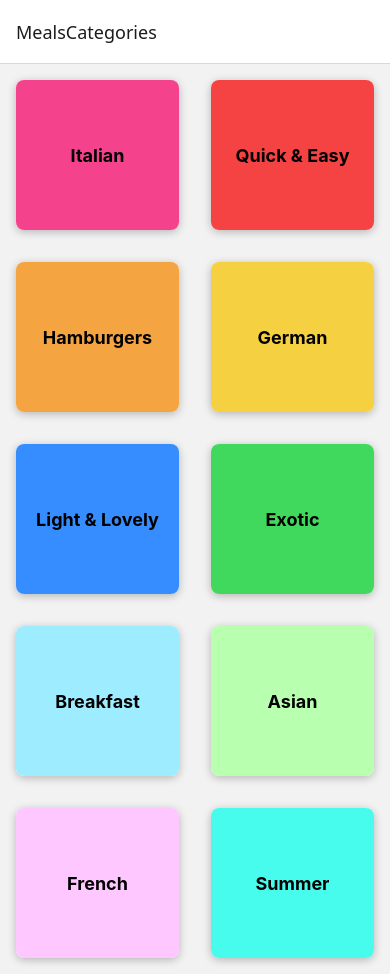
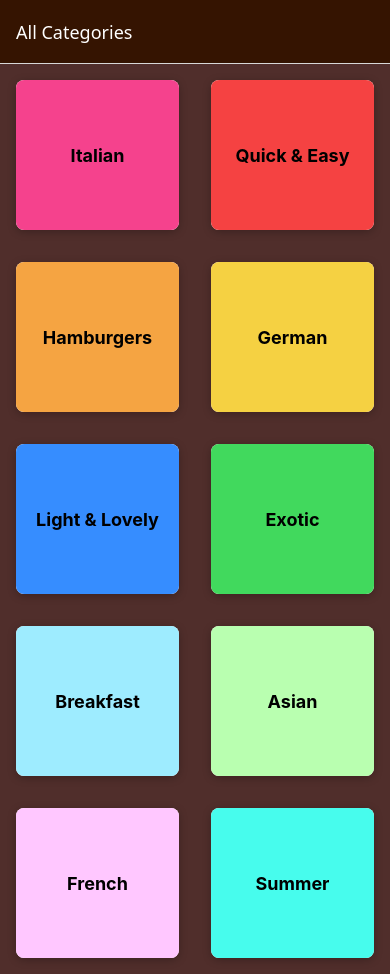
Before and after one commit to nwaenwae/react-native-navigation, a React Native app: screen /MealsCategories in a window 390 px wide. Built offline with nearby package versions, Linux system fonts and the light colour scheme.

Commit message:
implement MealsOverViewScreen

```diff
--- a/App.js
+++ b/App.js
@@ -3,25 +3,41 @@ import {StatusBar} from 'expo-status-bar';
 import {NavigationContainer} from "@react-navigation/native";
 import {createStackNavigator} from "@react-navigation/stack";
 import CategoriesScreen from "./screens/CategoriesScreen";
+import MealsOverviewScreen from "./screens/MealsOverviewScreen";
 
 const Stack = createStackNavigator();
 
 export default function App() {
   return (
-    <View style={styles.container}>
+    <>
       <StatusBar style='light'/>
       <NavigationContainer>
-        <Stack.Navigator>
-          <Stack.Screen name="MealsCategories" component={CategoriesScreen} />
+        <Stack.Navigator
+          screenOptions={{
+            headerStyle: {backgroundColor: '#351401'},
+            headerTintColor: '#fff',
+          }}>
+          <Stack.Screen
+            name="MealsCategories"
+            component={CategoriesScreen}
+            options={{
+              title: "All Categories",
+            }}
+          />
+          <Stack.Screen
+            name="MealsOverview"
+            component={MealsOverviewScreen}
+            // options={({route, navigation}) => {
+            //   const catId = route.params.categoryId;
+            //   return {
+            //     title: catId
+            //   };
+            // }}
+          />
         </Stack.Navigator>
       </NavigationContainer>
-    </View>
+    </>
   );
 }
 
-const styles = StyleSheet.create({
-  container: {
-    flex: 1,
-    backgroundColor: '#24180f',
-  },
-});
+const styles = StyleSheet.create({});
--- a/components/CategoryGridTile.js
+++ b/components/CategoryGridTile.js
@@ -1,11 +1,13 @@
 import {Pressable, View, Text, StyleSheet, Platform} from "react-native";
 
-function CategoryGridTile({title, color}) {
+function CategoryGridTile({title, color, onPress}) {
   return (
     <View style={styles.gridItem}>
       <Pressable
         android_ripple={{color: '#ccc', foreground: true,}}
-        style={({pressed}) => [styles.button, pressed ? styles.buttonPressed : null]}>
+        style={({pressed}) => [styles.button, pressed ? styles.buttonPressed : null]}
+        onPress={onPress}
+      >
         <View style={[styles.innerContainer, {backgroundColor: color}]}>
           <Text style={styles.title}>{title}</Text>
         </View>
--- /dev/null
+++ b/components/MealItem.js
@@ -0,0 +1,70 @@
+import {View, Pressable, StyleSheet, Image, Text, Platform} from "react-native";
+
+function MealItem({title, imageUrl, duration, complexity, affordability}) {
+  return (
+    <View style={styles.mealItem}>
+      <Pressable
+        android_ripple={{color: '#ccc', foreground: true}}
+        style={({pressed}) => pressed ? styles.buttonPressed : null}
+      >
+        <View>
+          <View>
+            <Image source={{uri: imageUrl}} style={styles.image}/>
+            <Text style={styles.title}>{title}</Text>
+          </View>
+          <View style={styles.details}>
+            <Text style={styles.detailItem}>{duration}m</Text>
+            <Text style={styles.detailItem}>{complexity.toUpperCase()}</Text>
+            <Text style={styles.detailItem}>{affordability.toUpperCase()}</Text>
+          </View>
+        </View>
+      </Pressable>
+    </View>
+  )
+}
+
+export default MealItem;
+
+const styles = StyleSheet.create({
+  mealItem: {
+    margin: 16,
+    borderRadius: 8,
+    overflow: Platform.OS === 'android' ? 'hidden' : 'visible',
+    backgroundColor: '#fff',
+    elevation: 4,
+    shadowColor: "#000",
+    shadowOffset: {
+      width: 0,
+      height: 2,
+    },
+    shadowOpacity: 0.25,
+    shadowRadius: 8,
+  },
+  image: {
+    width: '100%',
+    height: 200,
+  },
+  buttonPressed: {
+    opacity: 0.5,
+  },
+  innerContainer: {
+    borderRadius: 8,
+    overflow: 'hidden',
+  },
+  title: {
+    fontWeight: 'bold',
+    textAlign: 'center',
+    fontSize: 18,
+    margin: 8,
+  },
+  details: {
+    flexDirection: 'row',
+    alignItems: 'center',
+    justifyContent: 'center',
+    padding: 8,
+  },
+  detailItem: {
+    marginHorizontal: 4,
+    fontSize: 12,
+  }
+})
--- a/screens/CategoriesScreen.js
+++ b/screens/CategoriesScreen.js
@@ -1,18 +1,37 @@
-import {FlatList} from "react-native";
+import {FlatList, View, StyleSheet} from "react-native";
 import {CATEGORIES} from "../data/dummy-data";
 import CategoryGridTile from "../components/CategoryGridTile";
 
+function CategoriesScreen({navigation}) {
   function renderCategoryItem(itemData) {
-  return <CategoryGridTile title={itemData.item.title} color={itemData.item.color}/>
+    function pressHandler() {
+      navigation.navigate('MealsOverview', {
+        categoryId: itemData.item.id
+      })
     }
 
-function CategoriesScreen() {
-  return <FlatList
+    return <CategoryGridTile
+      title={itemData.item.title}
+      color={itemData.item.color}
+      onPress={pressHandler}
+    />
+  }
+
+  return <View style={styles.container}>
+    <FlatList
       data={CATEGORIES}
       keyExtractor={item => item.id}
       renderItem={renderCategoryItem}
       numColumns={2}
-  />;
+    />
+  </View>
 }
 
 export default CategoriesScreen;
+
+const styles = StyleSheet.create({
+  container: {
+    flex: 1,
+    backgroundColor: '#502e2b'
+  },
+})
--- /dev/null
+++ b/screens/MealsOverviewScreen.js
@@ -0,0 +1,50 @@
+import {useLayoutEffect} from "react";
+import {MEALS, CATEGORIES} from "../data/dummy-data";
+import {View, FlatList, StyleSheet} from "react-native";
+import MealItem from "../components/MealItem";
+
+function MealsOverviewScreen({route, navigation}) {
+  const catId = route.params.categoryId;
+
+  const displayedMeals = MEALS.filter(meal => meal.categoryIds.includes(catId));
+
+  useLayoutEffect(() => {
+    const categoryTitle = CATEGORIES.find(cat => cat.id === catId).title;
+
+    navigation.setOptions({
+      title: categoryTitle,
+    });
+  }, [catId, navigation]);
+
+  function renderMealItem(itemData) {
+    const item = itemData.item;
+    const mealItemProps = {
+      title: item.title,
+      imageUrl: item.imageUrl,
+      affordability: item.affordability,
+      complexity: item.complexity,
+      duration: item.duration,
+    }
+
+    return <MealItem {...mealItemProps}/>
+  }
+
+  return (
+    <View style={styles.container}>
+      <FlatList
+        data={displayedMeals}
+        keyExtractor={item => item.id}
+        renderItem={renderMealItem}/>
+    </View>
+  )
+}
+
+export default MealsOverviewScreen;
+
+const styles = StyleSheet.create({
+  container: {
+    flex: 1,
+    padding: 16,
+    backgroundColor: '#502e2b',
+  },
+});
```
Lines whose indentation alone changed are shown as unchanged.
